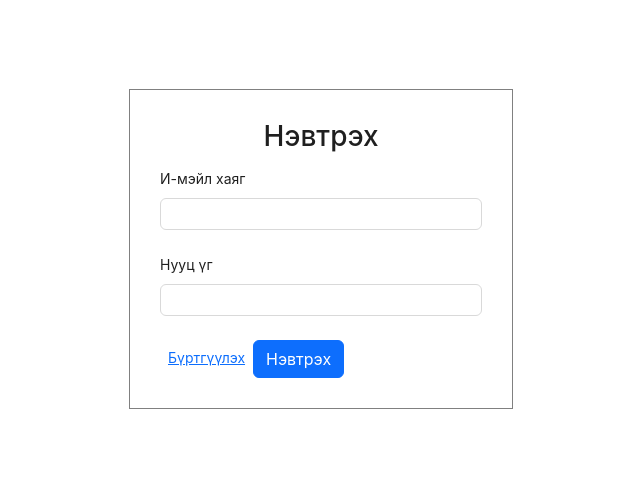
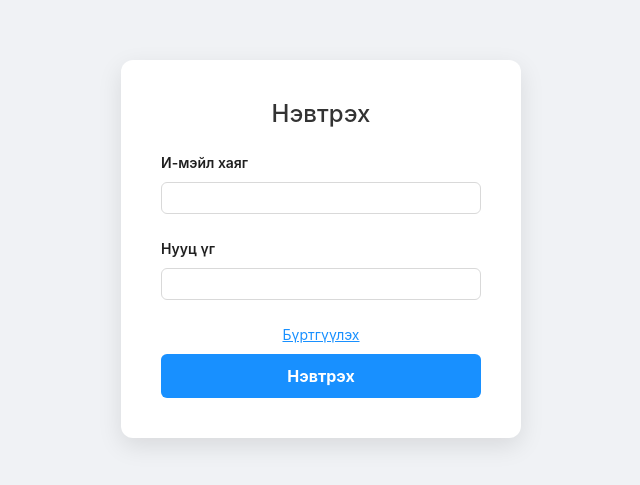
Before and after one commit to batbilegt1/Designer-appointment-system, a React (Create React App) app in the folder client/: page /login in a window 1280 px wide. Shown: the part 151-636 px from the top of the page, without its empty margins (319-959 px from the left). Built offline with nearby package versions, Linux system fonts and the light colour scheme.

Commit message:
Login form style fix

```diff
--- a/client/src/styles/RegisterStyles.css
+++ b/client/src/styles/RegisterStyles.css
@@ -3,10 +3,49 @@
     align-items: center;
     justify-content: center;
     height: 100vh;
-}
+    background: #f0f2f5;
+    padding: 20px;
+  }
 
-.register-form {
-    border: 1px solid gray;
-    padding: 30px;
-    width: 30%;
-}
+  .register-form {
+    background: white;
+    border-radius: 12px;
+    padding: 40px;
+    width: 100%;
+    max-width: 400px;
+    box-shadow: 0 8px 24px rgba(0, 0, 0, 0.1);
+  }
+
+  .register-form h3 {
+    text-align: center;
+    margin-bottom: 24px;
+    font-size: 24px;
+    color: #333;
+  }
+
+  .ant-form-item-label label {
+    font-weight: 600;
+    color: #555;
+  }
+
+  .btn-primary {
+    width: 100%;
+    background-color: #1890ff;
+    color: white;
+    font-weight: bold;
+    padding: 10px 0;
+    border: none;
+    border-radius: 6px;
+    transition: background-color 0.3s ease;
+  }
+
+  .btn-primary:hover {
+    background-color: #40a9ff;
+  }
+
+  a.m-2 {
+    display: block;
+    text-align: center;
+    margin: 16px 0;
+    color: #1890ff;
+  }
```
